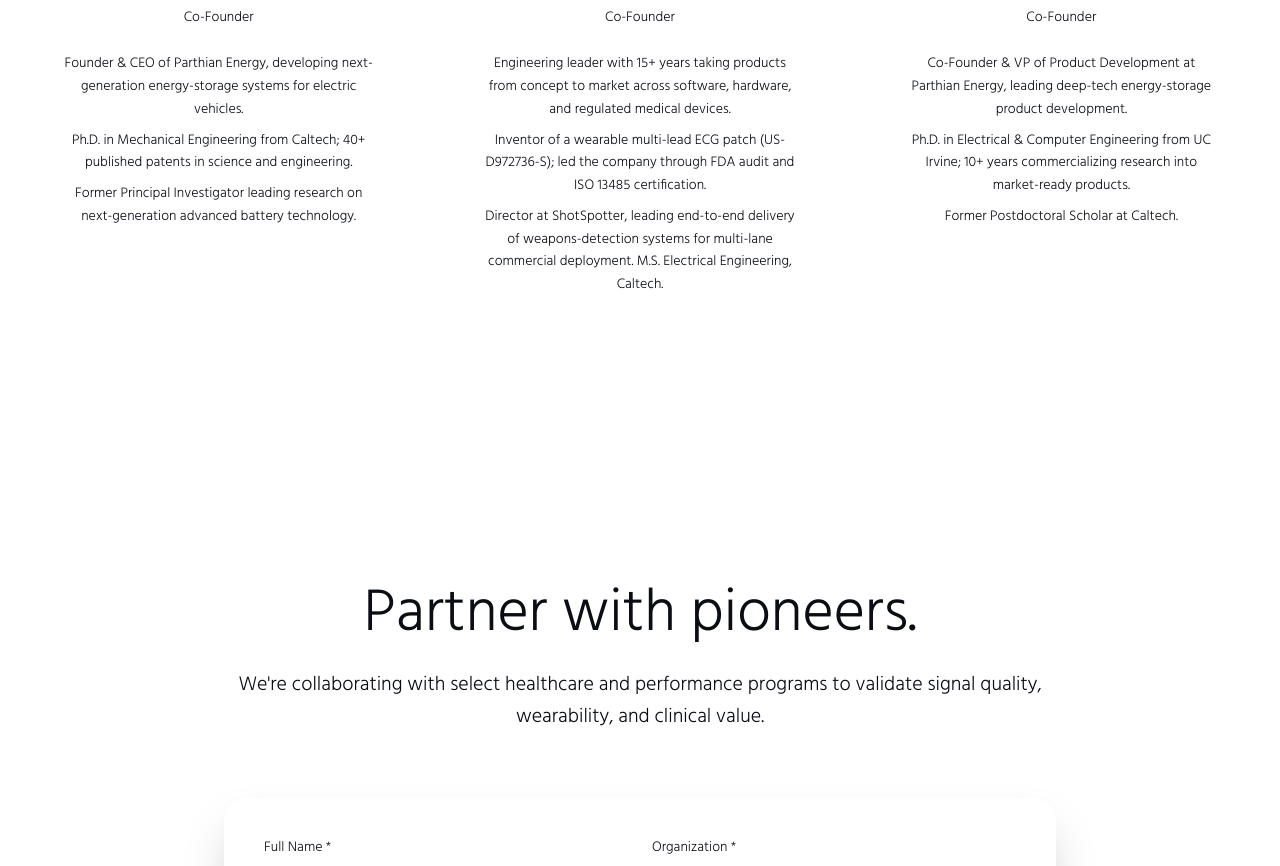
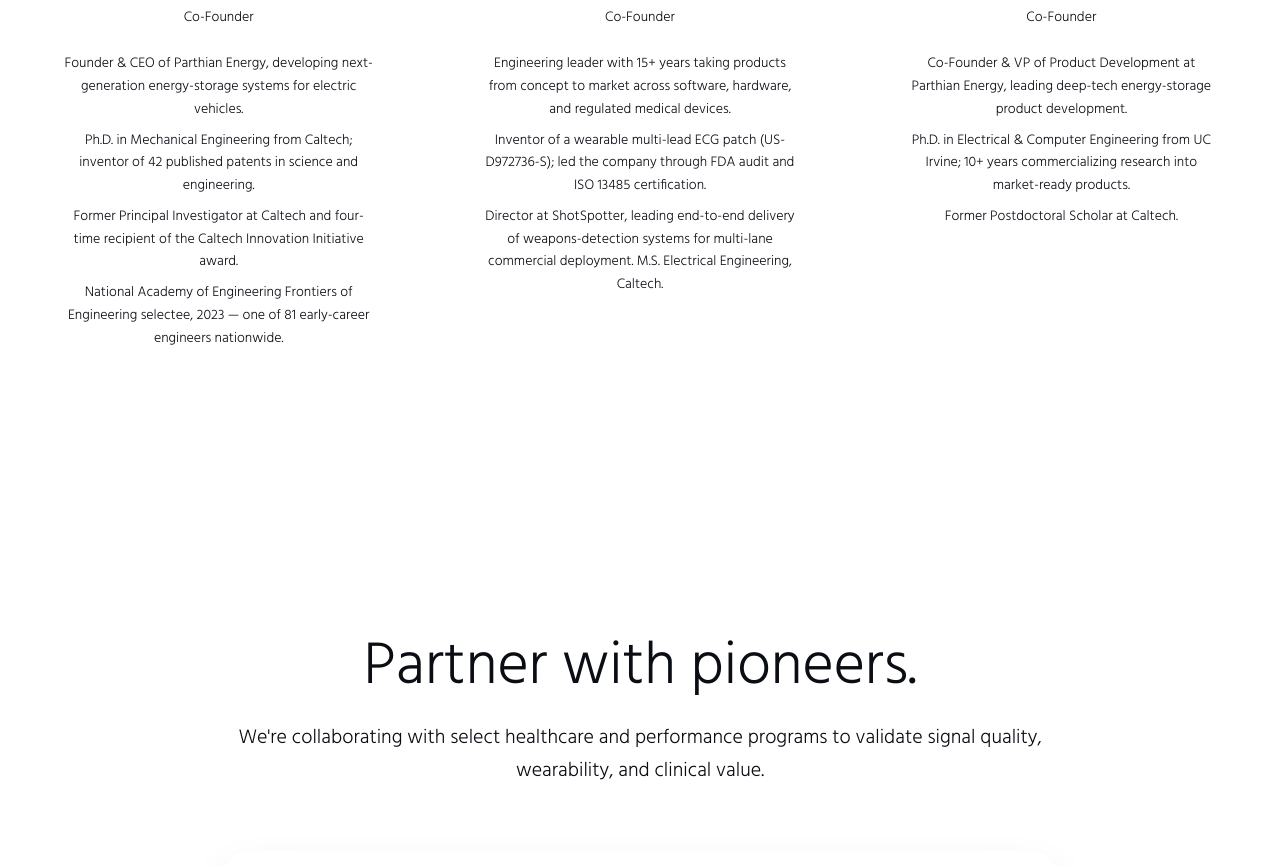
Before and after one commit to gcadenaiii/mdmcg, a React (Vite) app in the folder website/: page / in a window 1280 px wide. Shown: the part 10560-11426 px from the top of the page. Built offline with nearby package versions, Linux system fonts and the light colour scheme.

Commit message:
content: update Farshid bio

```diff
--- a/website/src/app/App.tsx
+++ b/website/src/app/App.tsx
@@ -1158,8 +1158,9 @@
               </div>
               <div className="text-sm text-foreground/70 font-light leading-relaxed text-center space-y-2">
                 <p>Founder & CEO of Parthian Energy, developing next-generation energy-storage systems for electric vehicles.</p>
-                <p>Ph.D. in Mechanical Engineering from Caltech; 40+ published patents in science and engineering.</p>
-                <p>Former Principal Investigator leading research on next-generation advanced battery technology.</p>
+                <p>Ph.D. in Mechanical Engineering from Caltech; inventor of 42 published patents in science and engineering.</p>
+                <p>Former Principal Investigator at Caltech and four-time recipient of the Caltech Innovation Initiative award.</p>
+                <p>National Academy of Engineering Frontiers of Engineering selectee, 2023 — one of 81 early-career engineers nationwide.</p>
               </div>
             </motion.div>
 
```
